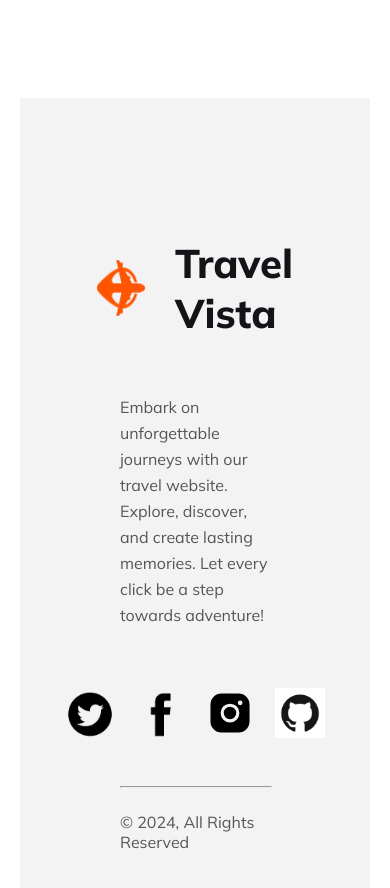
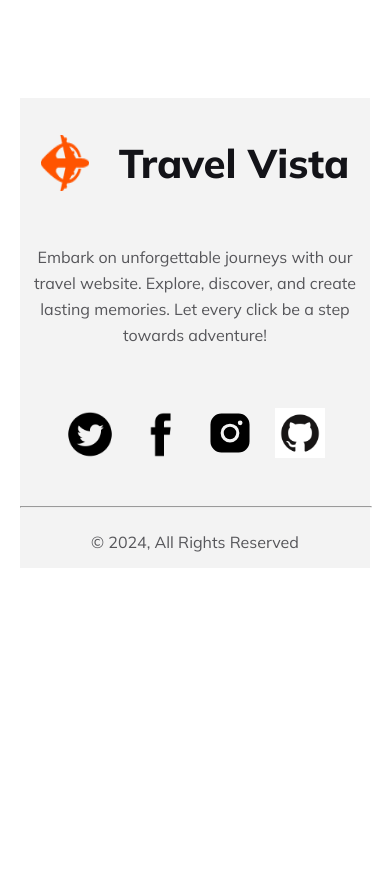
Before and after one commit to ahsanrkabir/b9a2-travel-vista, a plain HTML site: page index.html in a window 390 px wide. Shown: the part 7371-8259 px from the top of the page. After the commit the page ends 7969 px from the top, so only its background shows below. Drawn offline with Linux system fonts and the light colour scheme.

Commit message:
added footer section responsive

```diff
--- a/styles/travel.css
+++ b/styles/travel.css
@@ -334,6 +334,7 @@ nav li a {
 
 /* footer styles */
 footer {
+    margin-bottom: 100px;
     padding: 100px;
     background: rgba(19, 19, 24, 0.05);
     display: flex;
@@ -500,6 +501,17 @@ footer {
         margin-left: 50px;
         width: 200px;
     }
+
+    /* footer */
+    footer {
+        padding: 0px;
+        margin-bottom: 30px;
+    }
+
+    footer p {
+        text-align: center;
+    }
+
 }
 
 
```
